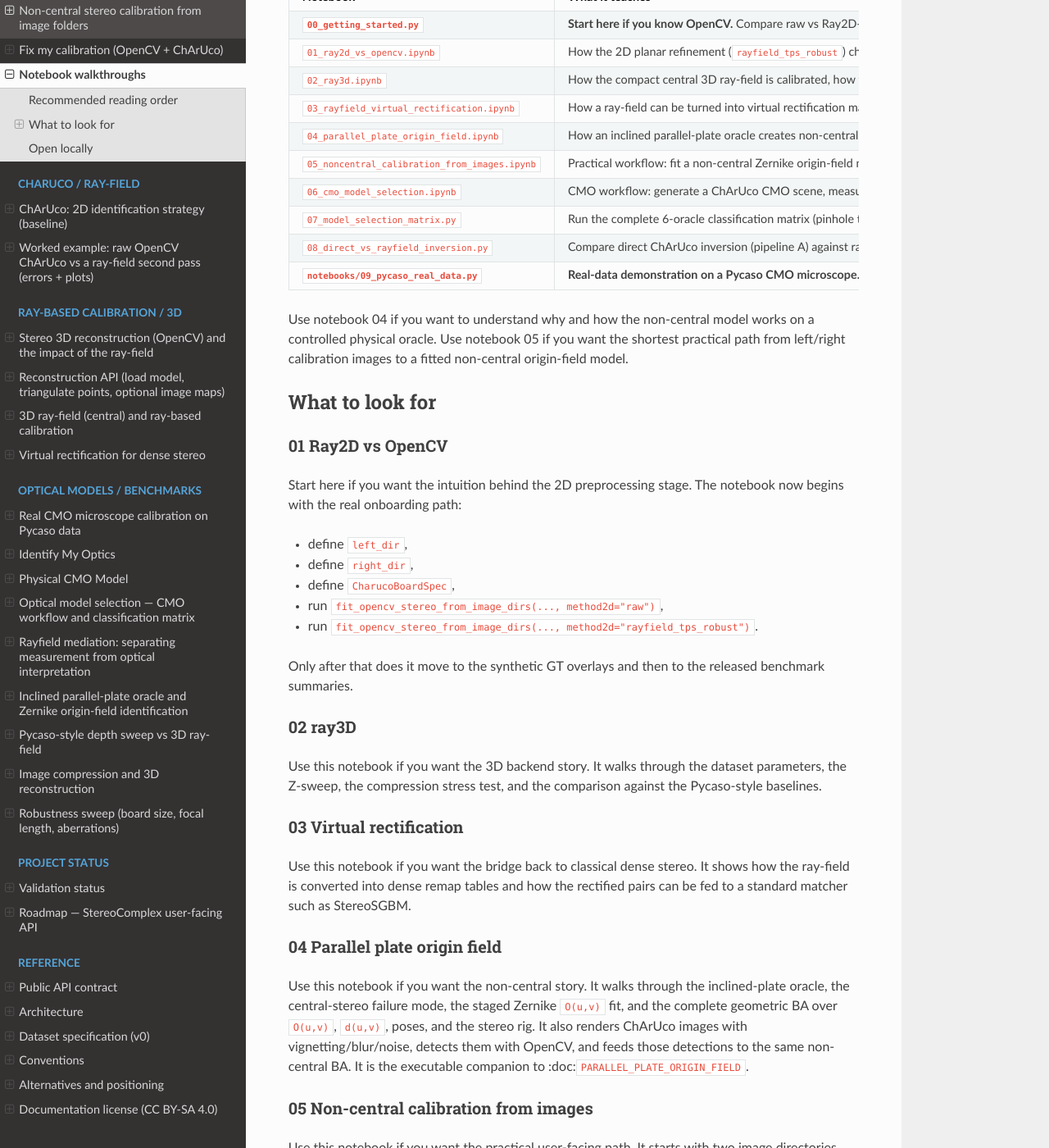
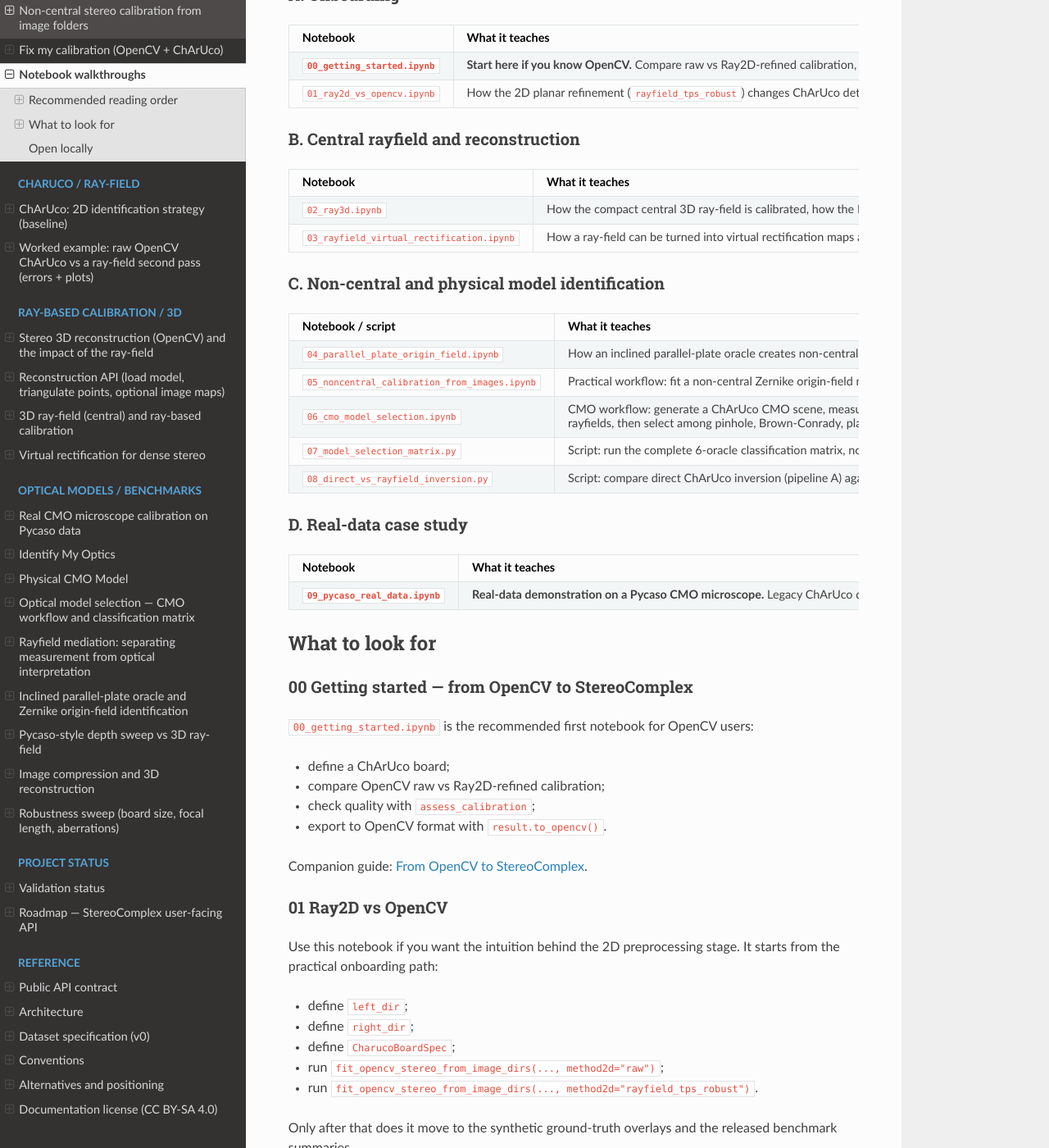
Before and after one commit to jeffwitz/StereoComplex, a Sphinx documentation site: the page built from docs/NOTEBOOKS.md, in a window 1280 px wide and 1400 px high, scrolled down 599 px. Shown: the whole window at 82% size. Built offline with Sphinx 7.4.7 and the Read the Docs theme 3.1.0, drawn with Linux system fonts in a browser that asks for light colours; some of the changed text lies outside the part shown.

Commit message:
docs: reorganize notebook guide around onboarding and case studies
Rework NOTEBOOKS.md so the notebook series has a clear pedagogical order.
Notebook 00 is now the first detailed entry and the official onboarding path for
OpenCV users, instead of being mentioned after the advanced CMO notebooks.

The guide now separates the material into four blocks:
- onboarding: 00 and 01;
- central rayfield and reconstruction: 02 and 03;
- non-central and physical model identification: 04 through 08;
- real-data case study: 09 Pycaso CMO.

The Pycaso section is updated to the final scientific result: Zernike O(0)+d(2)
reaches 0.47 px as a flexible 57p reference, while the compact telecentric CMO +
per-arm SE(3) model reaches 1.06 px with 26 parameters. The previous CM0 typo is
also corrected to CMO, and the 09 paths are normalized to examples/notebooks.

```diff
--- a/docs/NOTEBOOKS.md
+++ b/docs/NOTEBOOKS.md
@@ -19,45 +19,68 @@
 
 ## Recommended reading order
 
+### A. Onboarding
+
 | Notebook | What it teaches | Companion script |
 |---|---|---|
-| **`00_getting_started.py`** | **Start here if you know OpenCV.**  Compare raw vs Ray2D-refined calibration, check quality, export to OpenCV format. | `00_getting_started.py` |
+| **`00_getting_started.ipynb`** | **Start here if you know OpenCV.** Compare raw vs Ray2D-refined calibration, check quality, export to OpenCV format. | `00_getting_started.py` |
 | `01_ray2d_vs_opencv.ipynb` | How the 2D planar refinement (`rayfield_tps_robust`) changes ChArUco detection and why that matters for standard OpenCV calibration. | `01_ray2d_vs_opencv.py` |
+
+### B. Central rayfield and reconstruction
+
+| Notebook | What it teaches | Companion script |
+|---|---|---|
 | `02_ray3d.ipynb` | How the compact central 3D ray-field is calibrated, how the Pycaso-style sweeps are organized, and how the compression experiments are read. | `02_ray3d.py` |
 | `03_rayfield_virtual_rectification.ipynb` | How a ray-field can be turned into virtual rectification maps and then reused with a classic dense stereo pipeline. | `03_rayfield_virtual_rectification.py` |
+
+### C. Non-central and physical model identification
+
+| Notebook / script | What it teaches | Companion script |
+|---|---|---|
 | `04_parallel_plate_origin_field.ipynb` | How an inclined parallel-plate oracle creates non-central stereo data, renders ChArUco images with vignetting/blur/noise, and runs Zernike rayfield BA (`O(u,v)`, `d(u,v)`, poses, rig). | `04_parallel_plate_origin_field.py` |
 | `05_noncentral_calibration_from_images.ipynb` | Practical workflow: fit a non-central Zernike origin-field model from two image folders and a ChArUco board definition. | `05_noncentral_calibration_from_images.py` |
 | `06_cmo_model_selection.ipynb` | CMO workflow: generate a ChArUco CMO scene, measure generic Zernike `O(u,v), d(u,v)` rayfields, then select among pinhole, Brown-Conrady, plate, and CMO physical candidates. | `06_cmo_model_selection.py` |
-| `07_model_selection_matrix.py` | Run the complete 6-oracle classification matrix (pinhole through exotic), noiseless and under noise. | `07_model_selection_matrix.py` |
-| `08_direct_vs_rayfield_inversion.py` | Compare direct ChArUco inversion (pipeline A) against rayfield-mediated selection (pipeline B) on a CMO oracle. | `08_direct_vs_rayfield_inversion.py` |
-| **`notebooks/09_pycaso_real_data.py`** | **Real-data demonstration on a Pycaso CMO microscope.**  ChArUco detection (legacy pattern), Hessian corner completion, ray2D TPS denoising, Zernike rayfield fit (0.47 px RMS), physical descriptor extraction, telecentricity diagnosis, and Zernike order sweep. | `notebooks/09_pycaso_real_data.py` |
+| `07_model_selection_matrix.py` | Script: run the complete 6-oracle classification matrix, noiseless and under noise. | `07_model_selection_matrix.py` |
+| `08_direct_vs_rayfield_inversion.py` | Script: compare direct ChArUco inversion (pipeline A) against rayfield-mediated selection (pipeline B) on a CMO oracle. | `08_direct_vs_rayfield_inversion.py` |
 
-Use notebook 04 if you want to understand why and how the non-central model
-works on a controlled physical oracle. Use notebook 05 if you want the shortest
-practical path from left/right calibration images to a fitted non-central
-origin-field model.
+### D. Real-data case study
+
+| Notebook | What it teaches | Companion script |
+|---|---|---|
+| **`09_pycaso_real_data.ipynb`** | **Real-data demonstration on a Pycaso CMO microscope.** Legacy ChArUco detection, Hessian completion, Ray2D TPS, constrained Zernike rayfield, CMO descriptor extraction, telecentricity diagnosis, physical CMO+SE(3) model, and final reproducible artifacts. | `09_pycaso_real_data.py` |
 
 ## What to look for
 
+### 00 Getting started — from OpenCV to StereoComplex
+
+`00_getting_started.ipynb` is the recommended first notebook for OpenCV users:
+
+- define a ChArUco board;
+- compare OpenCV raw vs Ray2D-refined calibration;
+- check quality with `assess_calibration`;
+- export to OpenCV format with `result.to_opencv()`.
+
+Companion guide: [From OpenCV to StereoComplex](FROM_OPENCV_TO_STEREOCOMPLEX.md).
+
 ### 01 Ray2D vs OpenCV
 
-Start here if you want the intuition behind the 2D preprocessing stage. The
-notebook now begins with the real onboarding path:
+Use this notebook if you want the intuition behind the 2D preprocessing stage.
+It starts from the practical onboarding path:
 
-- define `left_dir`,
-- define `right_dir`,
-- define `CharucoBoardSpec`,
-- run `fit_opencv_stereo_from_image_dirs(..., method2d="raw")`,
+- define `left_dir`;
+- define `right_dir`;
+- define `CharucoBoardSpec`;
+- run `fit_opencv_stereo_from_image_dirs(..., method2d="raw")`;
 - run `fit_opencv_stereo_from_image_dirs(..., method2d="rayfield_tps_robust")`.
 
-Only after that does it move to the synthetic GT overlays and then to the
+Only after that does it move to the synthetic ground-truth overlays and the
 released benchmark summaries.
 
-### 02 ray3D
+### 02 Ray3D
 
-Use this notebook if you want the 3D backend story. It walks through the
-dataset parameters, the Z-sweep, the compression stress test, and the
-comparison against the Pycaso-style baselines.
+Use this notebook if you want the central 3D backend story. It walks through the
+dataset parameters, the Z-sweep, the compression stress test, and the comparison
+against the Pycaso-style baselines.
 
 ### 03 Virtual rectification
 
@@ -97,60 +122,50 @@
 
 Scientific companion page: [CMO model selection](CMO_MODEL_SELECTION.md).
 
-### 00 Getting started — from OpenCV to StereoComplex
-
-`00_getting_started.py` is the recommended first notebook for OpenCV users:
-- define a ChArUco board,
-- compare OpenCV raw vs Ray2D-refined calibration,
-- check quality with `assess_calibration`,
-- export to OpenCV format with `result.to_opencv()`.
-
-Companion guide: [From OpenCV to StereoComplex](FROM_OPENCV_TO_STEREOCOMPLEX.md).
-
 ### 07 Model selection classification matrix
 
-`07_model_selection_matrix.py` runs the complete 6-oracle classification
-matrix (pinhole, Brown, plate, CMO, Greenough, exotic), both noiseless
-and under 20 µm measurement noise.
+`07_model_selection_matrix.py` runs the complete 6-oracle classification matrix
+(pinhole, Brown, plate, CMO, Greenough, exotic), both noiseless and under
+20 µm measurement noise.
 
 Scientific companion page: [CMO model selection](CMO_MODEL_SELECTION.md).
 
 ### 08 Direct vs rayfield-mediated inversion
 
-`08_direct_vs_rayfield_inversion.py` compares fitting optical models
-directly to ChArUco corners (pipeline A) against the rayfield-mediated
-strategy (pipeline B) on a CMO oracle.
+`08_direct_vs_rayfield_inversion.py` compares fitting optical models directly to
+ChArUco corners (pipeline A) against the rayfield-mediated strategy (pipeline B)
+on a CMO oracle.
 
 Scientific companion page: [Rayfield mediation](DIRECT_VS_RAYFIELD_INVERSION.md).
 
-### 09 Pycaso real data — from ChArUco to CM0-like descriptors
+### 09 Pycaso real data — from ChArUco to CMO descriptors
 
-`notebooks/09_pycaso_real_data.py` is the **first real-data demonstration** of the
-complete StereoComplex pipeline on a physical CMO stereo microscope (Pycaso):
+`09_pycaso_real_data.ipynb` is the main real-data demonstration of the complete
+StereoComplex pipeline on a physical CMO stereo microscope (Pycaso):
 
-- **ChArUco detection** with `legacy_pattern=True` for the older Pycaso
-  board convention (`DICT_6X6_250`, 16×12 squares, 0.3 mm).
-- **Hessian corner completion** ($|\det H|$ + Otsu + barycentre) fills
-  any missing corners → 165/165 points on every frame.
-- **ray2D TPS denoising** (`predict_points_rayfield_tps_robust`) smooths
-  the corner positions.
-- **Zernike rayfield fit** (constrained poses: shared R+XY, per-pose Z)
-  achieves **0.47 px** local pixel-equivalent RMS (O(0)+d(2), 57 params);
-  a sweep up to O(2)+d(4) reaches **0.41 px** (−13 %).
-- **CMO-consistent geometric descriptors** are read directly from the
-  rayfield without fitting: $b \approx 24.9$ mm, $f_{\text{obj}} \approx 62$ mm,
-  $WD \approx 65$ mm, convergence angle $22.6^\circ$.
-- **Telecentricity diagnosis:** comparing Zernike $d_y$ (nearly constant
-  across the FOV) against the perspective CMO model reveals that the real
-  optics are more object-space telecentric than the simple CMO model.
+- **ChArUco detection** with `legacy_pattern=True` for the older Pycaso board
+  convention (`DICT_6X6_250`, 16×12 squares, 0.3 mm).
+- **Hessian corner completion** (`|det H|` + Otsu + barycentre) fills missing
+  corners and yields 165/165 points on every frame.
+- **Ray2D TPS denoising** (`predict_points_rayfield_tps_robust`) smooths the
+  corner positions.
+- **Zernike rayfield fit** with constrained poses achieves **0.47 px** local
+  pixel-equivalent RMS for `O(0)+d(2)` with 57 parameters.
+- **CMO-consistent geometric descriptors** are read directly from the rayfield:
+  baseline about 24.9 mm, effective objective focal length about 62 mm, working
+  distance about 65 mm, and convergence angle about 22.6 degrees.
+- **Telecentricity diagnosis and physical modelling** show that a perspective
+  CMO model is the wrong family, a 14p telecentric model identifies the family
+  but is not usable in reprojection, and a compact telecentric CMO + per-arm
+  SE(3) model reaches **1.06 px** RMS with 26 parameters.
 
-Key result: **sub-pixel rayfield residuals on a real CMO microscope, with
-physically interpretable geometric descriptors**, whereas a standard central
-OpenCV stereo calibration does not converge to a usable model under the
-tested configuration.
+Key result: StereoComplex separates a flexible subpixel rayfield reference
+(**0.47 px**, 57p) from a compact physically interpretable CMO model
+(**1.06 px**, 26p). Standard central OpenCV stereo calibration does not converge
+to a usable model under the tested configuration.
 
-Scientific companion pages: [Identify My Optics](IDENTIFY_MY_OPTICS.md),
-[CMO Physical Model](CMO_PHYSICAL_MODEL.md).
+Scientific companion pages: [Real CMO Pycaso rayfield](REAL_CMO_PYCASO_RAYFIELD.md),
+[CMO Physical Model](CMO_PHYSICAL_MODEL.md), and [Identify My Optics](IDENTIFY_MY_OPTICS.md).
 
 ## Open locally
 
```
Also changed, not shown: other parts of docs/NOTEBOOKS.md (+10 -8 lines).
